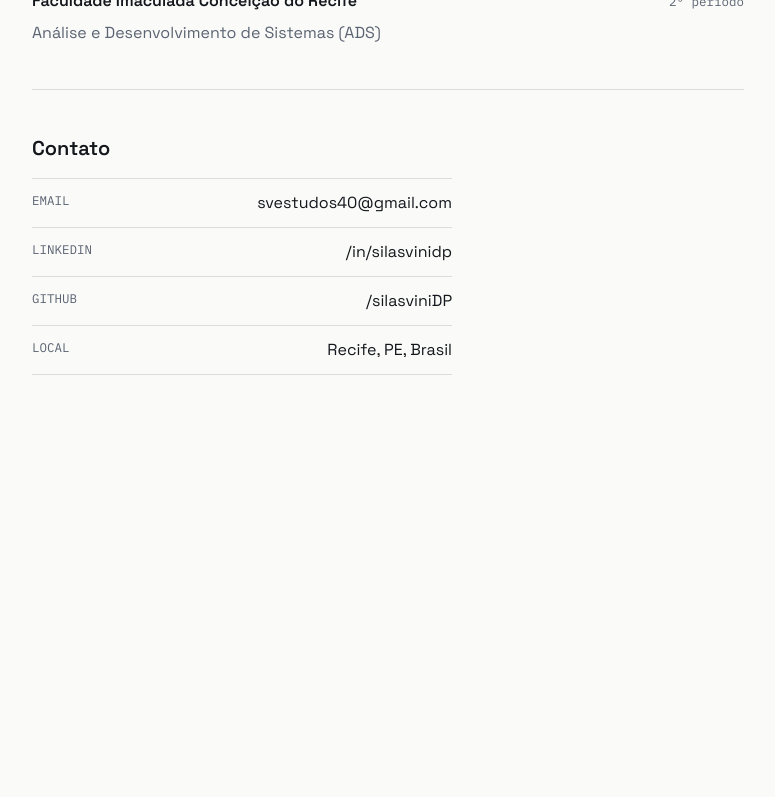
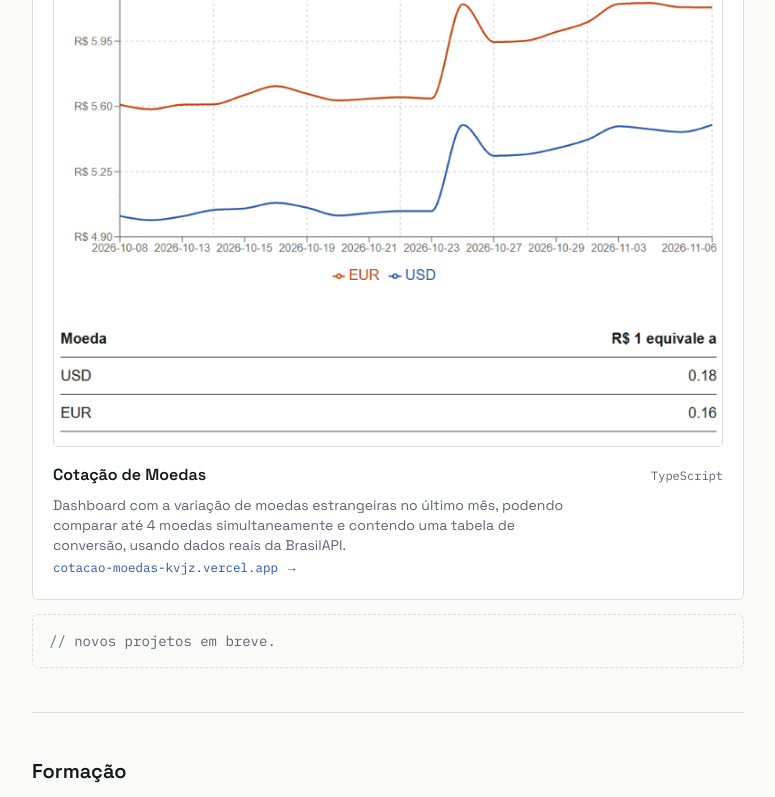
Before and after one commit to silasviniDP/Portfolio, a Next.js app: page / in a window 1280 px wide. Shown: the part 1282-2079 px from the top of the page, without its empty margins (252-1027 px from the left). Before the commit the page ends 1757 px from the top, so only its background shows below. Built offline with nearby package versions, Linux system fonts and the light colour scheme.

Commit message:
Adiciona Cotação de Moedas

```diff
--- a/components/Projects.tsx
+++ b/components/Projects.tsx
@@ -3,9 +3,19 @@ type Project = {
   lang: string;
   description: string;
   url: string;
+  imagem: string;
 };
 
-const projects: Project[] = [];
+const projects: Project[] = [
+  {
+    name: "Cotação de Moedas",
+    lang: "TypeScript",
+    description:
+      "Dashboard com a variação de moedas estrangeiras no último mês, podendo comparar até 4 moedas simultaneamente e contendo uma tabela de conversão, usando dados reais da BrasilAPI.",
+    url: "https://cotacao-moedas-kvjz.vercel.app",
+    imagem: "/cotacao-moedas.png"
+  },
+];
 
 export default function Projects() {
   return (
@@ -17,6 +27,14 @@ export default function Projects() {
           key={project.name}
           className="mb-3.5 rounded-md border border-line bg-card p-5"
         >
+
+          <img
+            src={project.imagem}
+            alt={`Preview do projeto ${project.name}`}
+            className="mb-4 h-auto w-full rounded border border-line"
+          />
+
+
           <div className="flex flex-wrap items-baseline justify-between gap-3">
             <h3 className="font-semibold">{project.name}</h3>
             <span className="font-mono text-xs text-ink-soft">
```
Also changed, not shown: public/cotacao-moedas.png (added).
